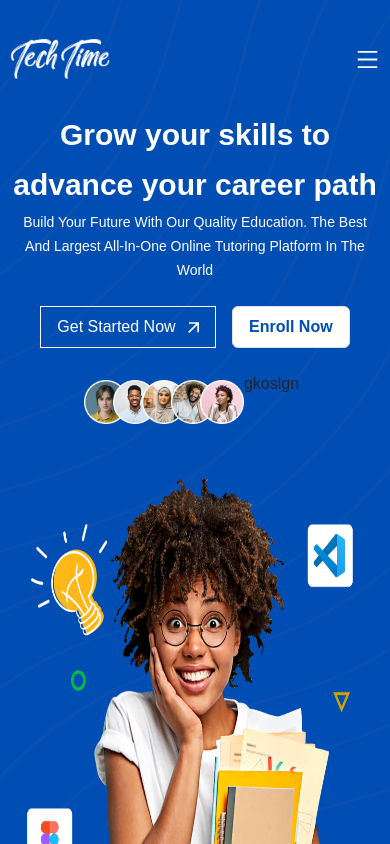
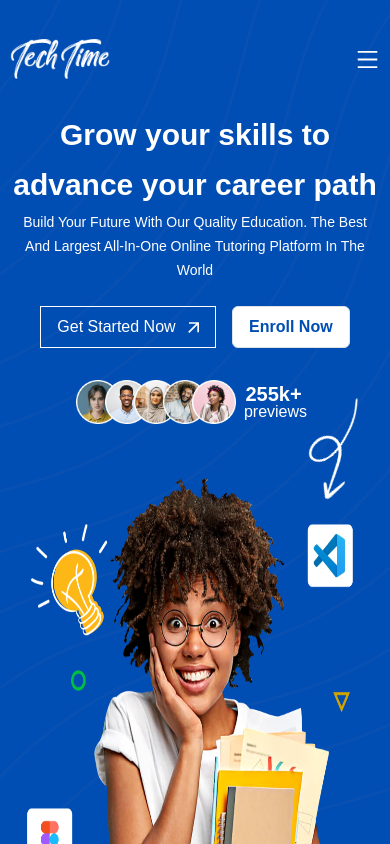
Before and after one commit to Akinnawo3/techtime, a React (Create React App) app: page / in a window 390 px wide. Shown: the top 844 px of the page. Built offline with nearby package versions, Linux system fonts and the light colour scheme; a web font is replaced by a local one.

Commit message:
heroes almost done

```diff
--- a/src/css/home.css
+++ b/src/css/home.css
@@ -4,6 +4,10 @@
 .heroes-left {
   margin-top: 85px;
   /* line-height: 84px !important; */
+}
+.arr-img{
+  height: 100px;
+  width: 90px;
 }
 
 @media only screen and (max-width: 768px) {
@@ -16,4 +20,14 @@
     font-size: 30px !important;
     line-height: 50px !important;
   }
+
+  .arr-img{
+    height: 80px;
+    width: 70px;
+    right:3px !important;
+    bottom:-65px !important;
+    transform: rotate(58deg);
+ /* display: none; */
+  }
+
 }
--- a/src/pages/Home/components/Heroes.js
+++ b/src/pages/Home/components/Heroes.js
@@ -3,10 +3,10 @@ import { Col, Row } from "reactstrap";
 
 const Heroes = () => {
   return (
-    <div className="heroes">
+    <div className="heroes w-100">
       <Row>
         <Col md={6}>
-          <div className="heroes-left text-center text-md-start ">
+          <div className="heroes-left text-center text-md-start position-relative">
             <div
               className="text-white fw-bold clash-d-f big-t"
               style={{ fontSize: 54, lineHeight: "72px" }}
@@ -45,7 +45,7 @@ const Heroes = () => {
                 Enroll Now
               </div>
             </div>
-            <div className="d-flex justify-content-center justify-content-md-start mt-4 mt-md-3">
+            <div className="d-flex align-items-center justify-content-center justify-content-md-start mt-4 mt-md-3">
               <div className="ms-2 mt-2">
                 {Array.from({ length: 5 }).map((item, index) => (
                   <img
@@ -57,10 +57,12 @@ const Heroes = () => {
                   />
                 ))}
               </div>
-              <div>
-                gkoslgn
+              <div className="text-white ms-1 mt-2">
+                <div className="text-white fw-bold clash-d-f fs-5 lh-1">255k+</div>
+                <div className="lh-1 ms-1">previews</div>
               </div>
             </div>
+            <img src="/images/spir-arrow.png" alt="" className="arr-img position-absolute" style={{right:-60, bottom:30}}/>
           </div>
         </Col>
         <Col md={6}>
```
Also changed, not shown: public/images/spir-arrow.png (added).
